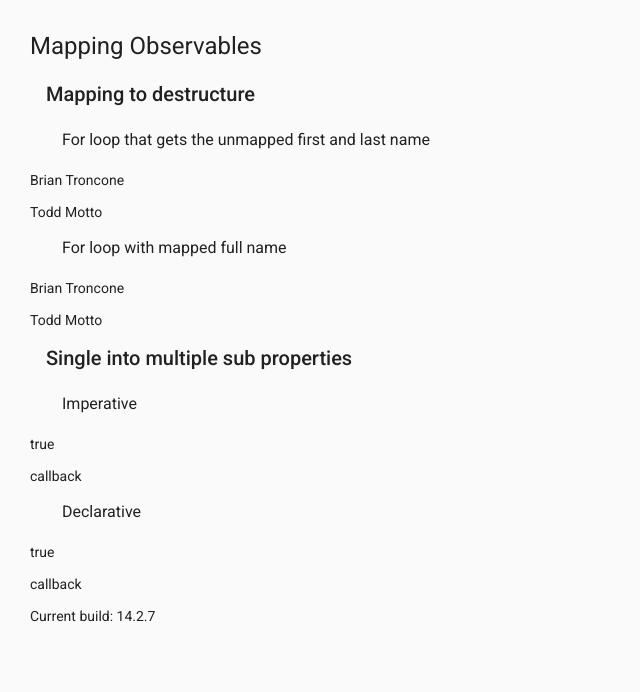
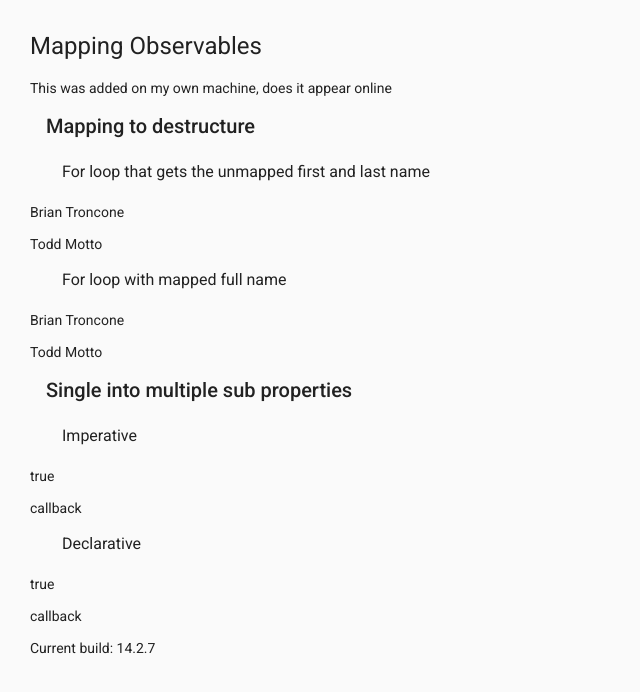
Before and after one commit to msmallest/rxjs-ng14-demo, an Angular app: page / in a window 1280 px wide. Shown: the top 692 px of the page, without its empty margins (0-640 px from the left). Built offline with nearby package versions, Linux system fonts and the light colour scheme.

Commit message:
see change on stackblitz?

```diff
--- a/src/app/map-observables/map-observables.component.ts
+++ b/src/app/map-observables/map-observables.component.ts
@@ -14,8 +14,9 @@ class Person {
   template: `
     <h1>Mapping Observables</h1>
 
+    <p>This was added on my own machine, does it appear online</p>
+
     <h2>Mapping to destructure</h2>
-
 
     <h3>For loop that gets the unmapped first and last name</h3>
     <ng-container *ngFor="let person of people$ | async">
```
